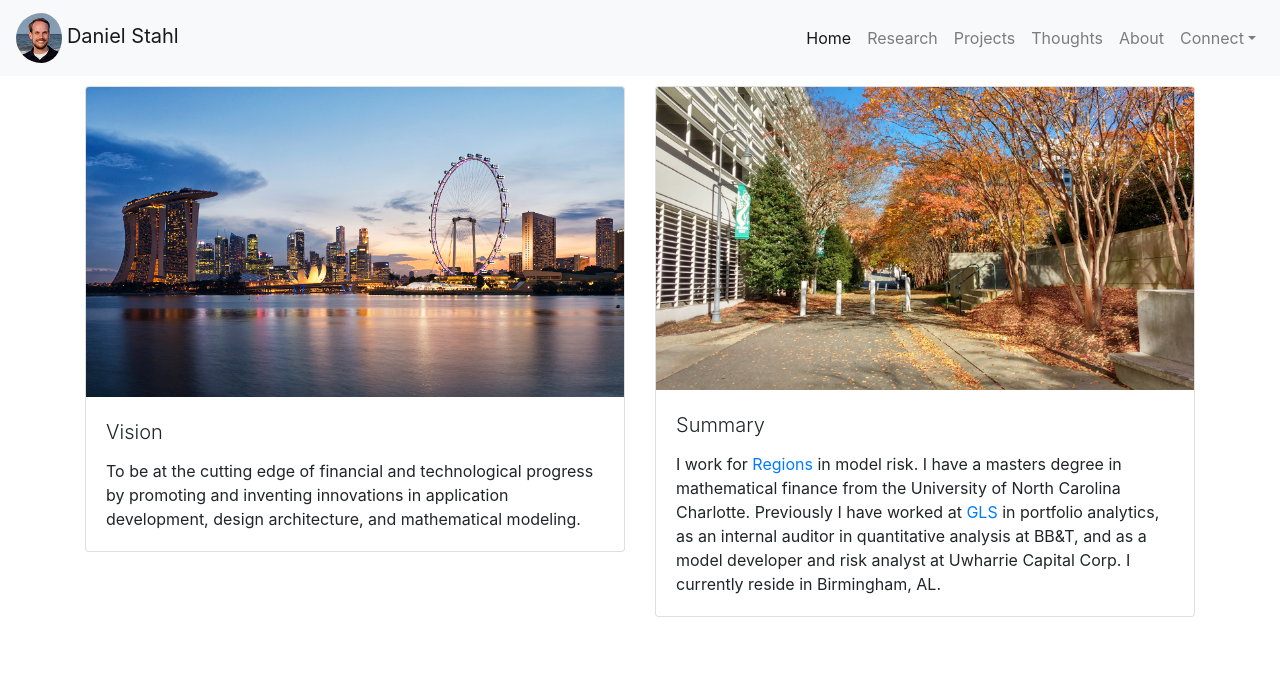
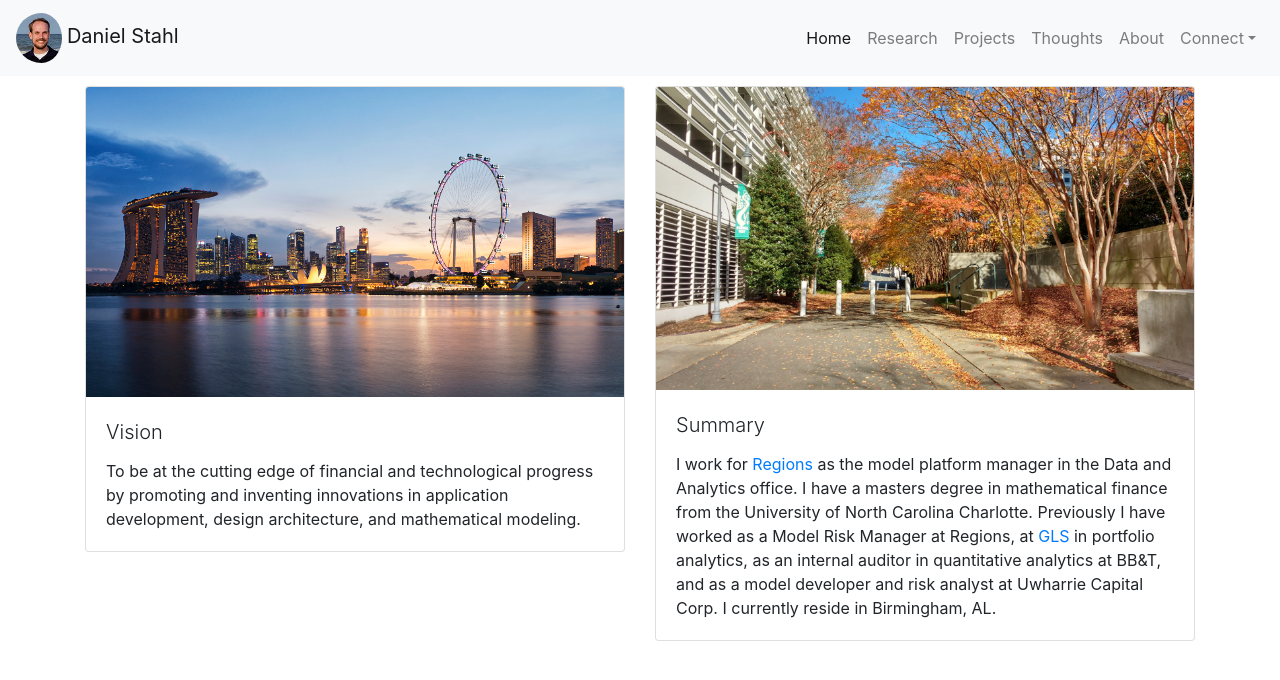
Before and after one commit to danielhstahl/personalSite-React, a React (Create React App) app: page /#/home in a window 1280 px wide. Shown: the top 680 px of the page. Built offline with nearby package versions, Linux system fonts and the light colour scheme.

Commit message:
updated home page to reflect current job

```diff
--- a/src/pages/Home.js
+++ b/src/pages/Home.js
@@ -42,9 +42,10 @@ const Home = () => (
               >
                 Regions
               </a>{' '}
-              in model risk. I have a masters degree in mathematical finance
-              from the University of North Carolina Charlotte. Previously I have
-              worked at{' '}
+              as the model platform manager in the Data and Analytics office. I
+              have a masters degree in mathematical finance from the University
+              of North Carolina Charlotte. Previously I have worked as a Model
+              Risk Manager at Regions, at{' '}
               <a
                 href="http://glsllc.com"
                 target="_blank"
@@ -53,7 +54,7 @@ const Home = () => (
                 GLS
               </a>{' '}
               in portfolio analytics, as an internal auditor in quantitative
-              analysis at BB&T, and as a model developer and risk analyst at
+              analytics at BB&T, and as a model developer and risk analyst at
               Uwharrie Capital Corp. I currently reside in Birmingham, AL.
             </CardText>
           </CardBody>
```
